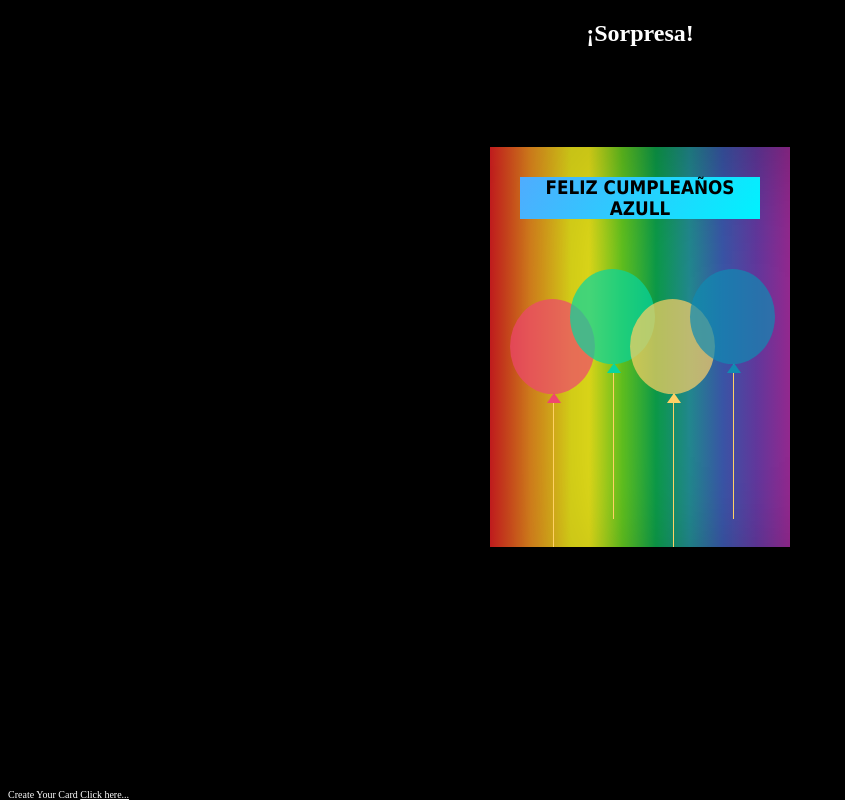
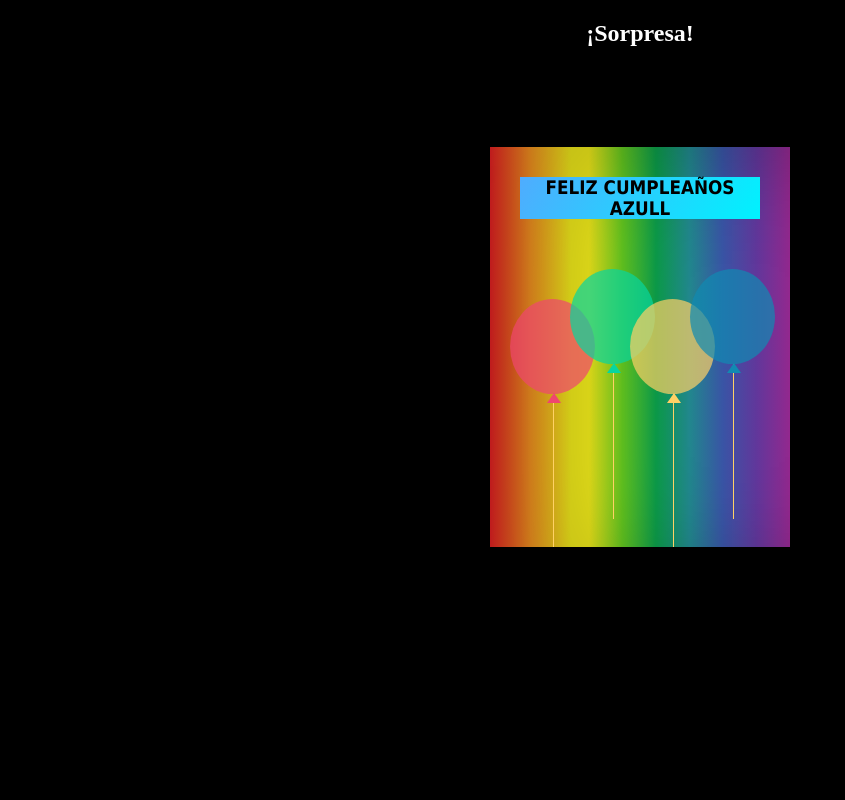
Before and after one commit to System-Wizard/System-Wizard.github.io, a plain HTML site: page CARDS/card.html in a window 1280 px wide. Shown: the whole page, without its empty margins (0-845 px from the left). Drawn offline with Linux system fonts and the light colour scheme.

Commit message:
Update card.html

```diff
--- a/CARDS/card.html
+++ b/CARDS/card.html
@@ -33,8 +33,6 @@
       </div>
     </div>
   </div>
-  <footer>Create Your Card <a href="http://wishcard.free.nf"> Click here...</a>
-    <!-- <script src="script.js"></script> -->
 </body>
 
 </html>
```
